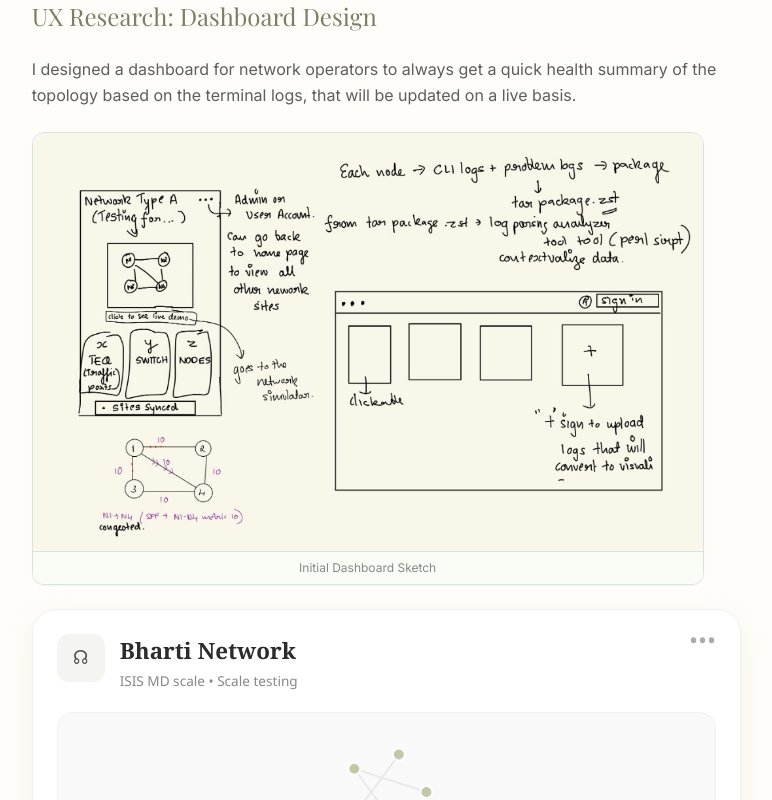
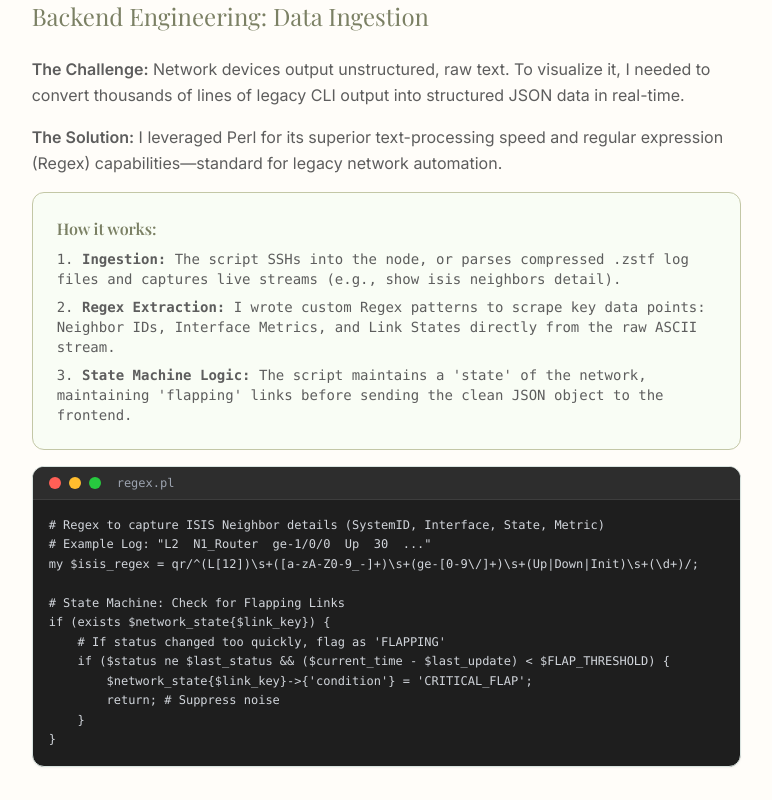
Before and after one commit to Maneesha9801/portfolio-website, a React (Vite) app: page /portfolio-website/netoptix in a window 1280 px wide. Shown: the part 2900-3700 px from the top of the page, without its empty margins (443-1215 px from the left). Built offline with nearby package versions, Linux system fonts and the light colour scheme; a web font is replaced by a local one.

Commit message:
docs: Add Backend Engineering section with Perl regex snippet to NetOptix

```diff
--- a/src/components/NetOptix.tsx
+++ b/src/components/NetOptix.tsx
@@ -153,6 +153,54 @@ export const NetOptix: React.FC<NetOptixProps> = () => {
                                     </ul>
                                 </div>
 
+                                {/* Backend Engineering Section */}
+                                <div className="space-y-6">
+                                    <h3 className="text-2xl font-serif font-medium text-[#7b8064]">Backend Engineering: Data Ingestion</h3>
+                                    <div className="space-y-4">
+                                        <p className="text-[#5d5d5d] leading-relaxed">
+                                            <strong>The Challenge:</strong> Network devices output unstructured, raw text. To visualize it, I needed to convert thousands of lines of legacy CLI output into structured JSON data in real-time.
+                                        </p>
+                                        <p className="text-[#5d5d5d] leading-relaxed">
+                                            <strong>The Solution:</strong> I leveraged Perl for its superior text-processing speed and regular expression (Regex) capabilities—standard for legacy network automation.
+                                        </p>
+                                        <div className="bg-[#f9fdf5] p-6 rounded-xl border border-[#C3C7A6]">
+                                            <h4 className="font-bold text-[#7b8064] mb-2">How it works:</h4>
+                                            <ol className="list-decimal list-inside space-y-2 text-sm text-[#5d5d5d] font-mono">
+                                                <li><strong>Ingestion:</strong> The script SSHs into the node, or parses compressed .zstf log files and captures live streams (e.g., show isis neighbors detail).</li>
+                                                <li><strong>Regex Extraction:</strong> I wrote custom Regex patterns to scrape key data points: Neighbor IDs, Interface Metrics, and Link States directly from the raw ASCII stream.</li>
+                                                <li><strong>State Machine Logic:</strong> The script maintains a 'state' of the network, maintaining 'flapping' links before sending the clean JSON object to the frontend.</li>
+                                            </ol>
+                                        </div>
+
+                                        <div className="rounded-xl overflow-hidden border border-[#D9E4E0] bg-[#1e1e1e] shadow-sm mt-4">
+                                            <div className="flex items-center px-4 py-2 bg-[#2d2d2d] border-b border-[#3d3d3d]">
+                                                <div className="flex gap-2">
+                                                    <div className="w-3 h-3 rounded-full bg-[#ff5f56]"></div>
+                                                    <div className="w-3 h-3 rounded-full bg-[#ffbd2e]"></div>
+                                                    <div className="w-3 h-3 rounded-full bg-[#27c93f]"></div>
+                                                </div>
+                                                <span className="ml-4 text-xs text-gray-400 font-mono">regex.pl</span>
+                                            </div>
+                                            <div className="p-4 overflow-x-auto">
+                                                <pre className="text-xs font-mono text-gray-300 leading-relaxed">
+                                                    {`# Regex to capture ISIS Neighbor details (SystemID, Interface, State, Metric)
+# Example Log: "L2  N1_Router  ge-1/0/0  Up  30  ..."
+my $isis_regex = qr/^(L[12])\\s+([a-zA-Z0-9_-]+)\\s+(ge-[0-9\\/]+)\\s+(Up|Down|Init)\\s+(\\d+)/;
+
+# State Machine: Check for Flapping Links
+if (exists $network_state{$link_key}) {
+    # If status changed too quickly, flag as 'FLAPPING'
+    if ($status ne $last_status && ($current_time - $last_update) < $FLAP_THRESHOLD) {
+        $network_state{$link_key}->{'condition'} = 'CRITICAL_FLAP';
+        return; # Suppress noise
+    }
+}`}
+                                                </pre>
+                                            </div>
+                                        </div>
+                                    </div>
+                                </div>
+
                                 {/* UX Research Cards Section - REPLACED WITH DASHBOARD */}
                                 <div className="space-y-6">
                                     <h3 className="text-2xl font-serif font-medium text-[#7b8064]">UX Research: Dashboard Design</h3>
```
Also changed, not shown: 1 other file (tests, documents, lock files or other folders).
